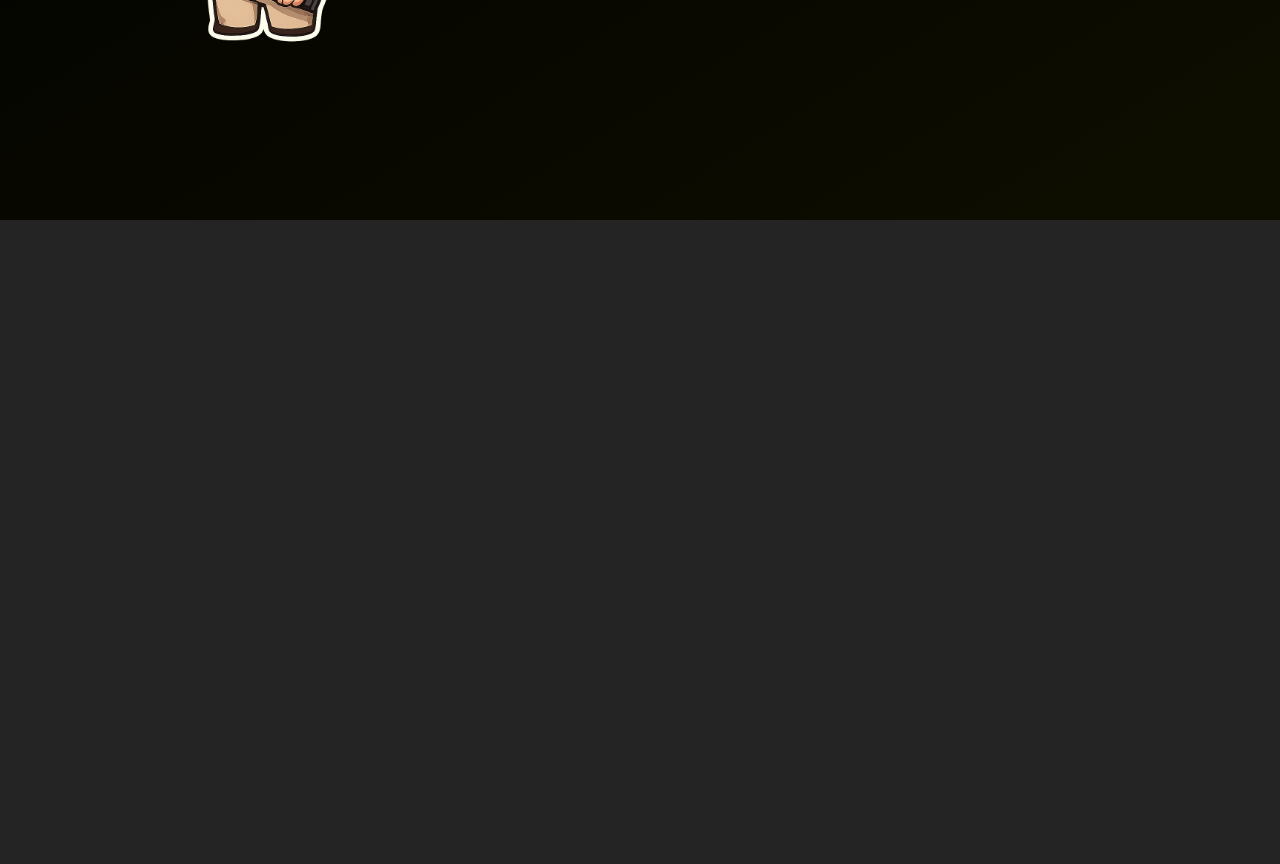
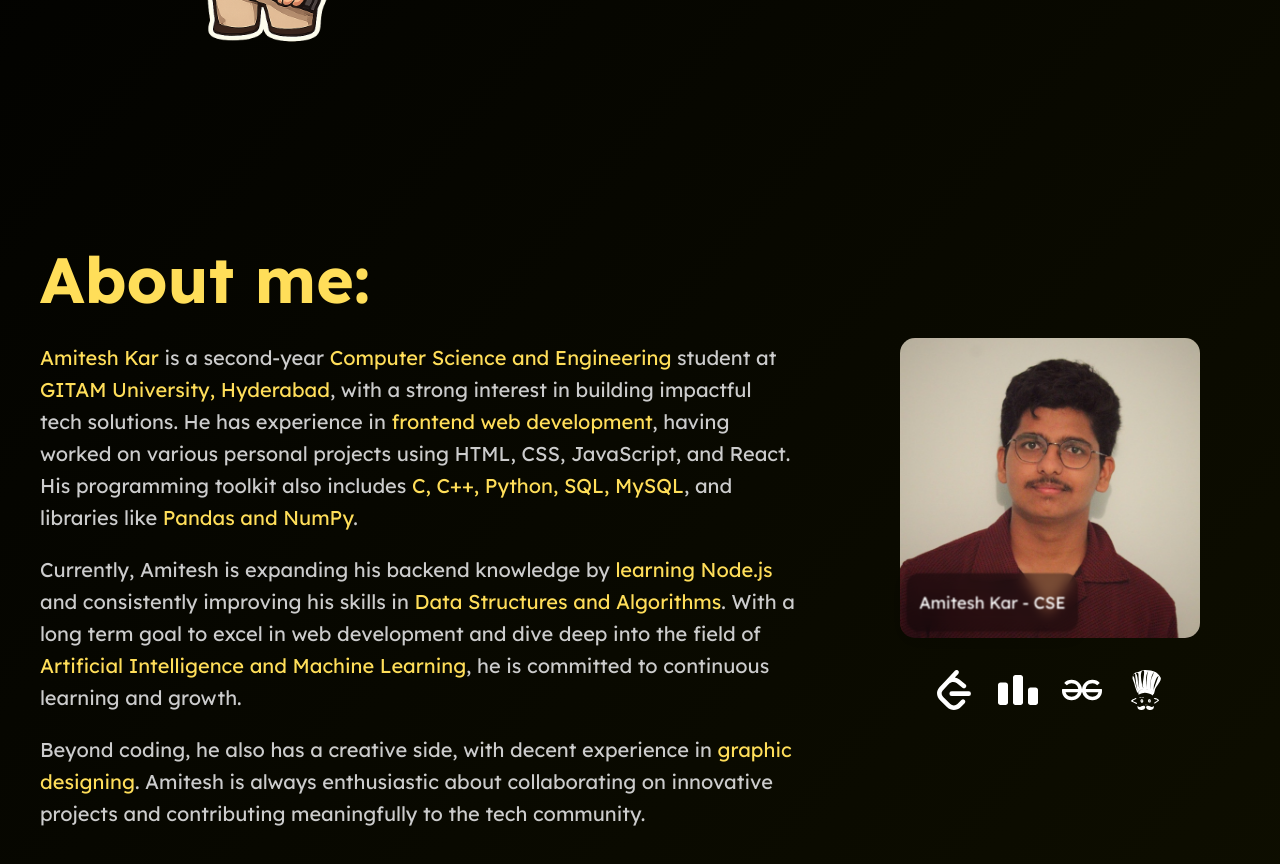
Before and after one commit to AmyKrrrr/Amitesh-Portfolio, a React (Vite) app: page / in a window 1280 px wide. Shown: the part 580-1444 px from the top of the page. Before the commit the page ends 800 px from the top, so only its background shows below. Built offline with nearby package versions, Linux system fonts and the light colour scheme.

Commit message:
Add About

```diff
--- a/package.json
+++ b/package.json
@@ -15,7 +15,8 @@
     "framer-motion": "^12.23.6",
     "react": "^19.1.0",
     "react-activity-calendar": "^2.7.13",
-    "react-dom": "^19.1.0"
+    "react-dom": "^19.1.0",
+    "react-icons": "^5.5.0"
   },
   "devDependencies": {
     "@eslint/js": "^9.30.1",
--- a/src/App.jsx
+++ b/src/App.jsx
@@ -1,11 +1,13 @@
 import Header from "./components/Header";
 import Hero from "./components/Hero";
+import About from "./components/About";
 
 function App() {
   return (
     <div>
       <Header />
       <Hero />
+      <About />
     </div>
   );
 }
--- /dev/null
+++ b/src/components/About.css
@@ -0,0 +1,93 @@
+.about-section {
+  display: flex;
+  align-items: center;
+  justify-content: center; /* Center the image and text block */
+  gap: 4rem; /* Space between image and text */
+  padding: 4rem 0; /* More padding for separation from previous section */
+  max-width: 1200px; /* Keep consistent with hero section max-width */
+  margin: 0 auto;
+  text-align: left; /* Align text within its content block */
+  /* flex-direction: row-reverse; */
+}
+
+.about-text-content {
+    flex: 1; /* Allow text content to take remaining space */
+}
+/* max-width: 600px; Limit text width for readability, adjust as needed */
+
+.about-heading {
+  font-size: 4rem; /* Large heading size */
+  color: #ffde59; /* Highlight color for "About me:" */
+  margin-bottom: 1.5rem;
+  line-height: 1.2;
+}
+
+.about-description {
+  font-size: 1.25rem; /* Slightly smaller than hero description, adjust as needed */
+  line-height: 1.6;
+  color: #cccccc;
+}
+
+.high {
+  color: #ffde59; /* Same yellow color as your heading */
+}
+
+.tilted-card-blur-bg {
+  position: relative;
+  width: 100%;
+  height: 100%;
+  border-radius: 16px;
+  overflow: hidden;
+  background-color: rgba(0, 0, 0, 0.2); /* Optional: translucent dark background */
+  backdrop-filter: blur(8px); /* For background blur */
+  -webkit-backdrop-filter: blur(8px); /* Safari support */
+}
+
+.tilted-card-caption {
+  position: absolute;
+  bottom: 10px;
+  right: 10px;
+  background-color: rgba(255, 255, 255, 0.25);
+  color: white;
+  padding: 6px 12px;
+  border-radius: 12px;
+  font-size: 12px;
+  font-weight: bold;
+  backdrop-filter: blur(5px);
+  -webkit-backdrop-filter: blur(5px);
+  z-index: 5;
+}
+
+.image-and-icons-container {
+  display: flex;
+  flex-direction: column; /* Stacks items vertically */
+  align-items: center;   /* Centers items horizontally */
+  gap: 1rem; /* Optional: Adds a little space between the image and icons */
+}
+
+.social-icon + .social-icon {
+  margin-left: 1.5rem; /* Adjust this value to increase or decrease the gap */
+}
+
+#icon-container {
+  align-items: center;
+}
+
+/* Style the icons (SVG elements) directly for size */
+#icon-container svg {
+  width: 2.5rem;  /* 40px - Adjust size as needed */
+  height: 2.5rem; /* 40px - Adjust size as needed */
+  transition: transform 0.2s ease-in-out;
+  fill: white;
+}
+
+/* Add spacing between the icons */
+#icon-container a + a {
+  margin-left: 1.5rem; /* Adjust gap as needed */
+}
+
+/* Optional: Re-add the hover effect */
+#icon-container svg:hover {
+  transform: scale(1.1);
+  fill: #ffde59;
+}
--- /dev/null
+++ b/src/components/About.jsx
@@ -0,0 +1,100 @@
+import React from "react";
+import "./About.css";
+import TitledCard from "./TitledCard";
+import Highlighted from "./Highlighted";
+
+import { SiLeetcode } from "react-icons/si";
+import { SiCodeforces } from "react-icons/si";
+import { SiGeeksforgeeks } from "react-icons/si";
+import { SiCodechef } from "react-icons/si";
+
+const About = () => {
+  return (
+    <section id="about" className="about-section">
+      <div className="about-text-content">
+        <h2 className="about-heading">About me:</h2>
+        <p className="about-description">
+          <span className="high">Amitesh Kar</span> is a second-year{" "}
+          <span className="high">Computer Science and Engineering</span> student
+          at <span className="high">GITAM University, Hyderabad</span>, with a
+          strong interest in building impactful tech solutions. He has
+          experience in <span className="high">frontend web development</span>,
+          having worked on various personal projects using HTML, CSS,
+          JavaScript, and React. His programming toolkit also includes{" "}
+          <span className="high">C, C++, Python, SQL, MySQL</span>, and
+          libraries like <span className="high">Pandas and NumPy</span>.
+        </p>
+        <p className="about-description">
+          Currently, Amitesh is expanding his backend knowledge by{" "}
+          <span className="high">learning Node.js</span> and consistently
+          improving his skills in{" "}
+          <span className="high">Data Structures and Algorithms</span>. With a
+          long term goal to excel in web development and dive deep into the
+          field of{" "}
+          <span className="high">
+            Artificial Intelligence and Machine Learning
+          </span>
+          , he is committed to continuous learning and growth.
+        </p>
+        <p className="about-description">
+          Beyond coding, he also has a creative side, with decent experience in{" "}
+          <span className="high">graphic designing</span>. Amitesh is always
+          enthusiastic about collaborating on innovative projects and
+          contributing meaningfully to the tech community.
+        </p>
+      </div>
+      <div className="image-and-icons-container">
+        <TitledCard
+          imageSrc="images/avatar.jpg"
+          altText=""
+          captionText=""
+          containerHeight="300px"
+          containerWidth="300px"
+          imageHeight="300px"
+          imageWidth="300px"
+          rotateAmplitude={12}
+          scaleOnHover={1.2}
+          showMobileWarning={false}
+          showTooltip={true}
+          displayOverlayContent={true}
+          overlayContent={
+            <p className="tilted-card-demo-text">Amitesh Kar - CSE</p>
+          }
+        />
+        <div id="icon-container" className="flex mt-10">
+          <a
+            href="https://leetcode.com/Amykrrrr"
+            target="_blank"
+            rel="noopener noreferrer"
+          >
+            {/* Note: All extra classes are removed from the icons */}
+            <SiLeetcode />
+          </a>
+          <a
+            href="https://codeforces.com/profile/amykrrrr"
+            target="_blank"
+            rel="noopener noreferrer"
+          >
+            <SiCodeforces />
+          </a>
+          <a
+            href="https://auth.geeksforgeeks.org/user/amites3dfd"
+            target="_blank"
+            rel="noopener noreferrer"
+          >
+            <SiGeeksforgeeks />
+          </a>
+          <a
+            href="https://www.codechef.com/users/amykrrrr"
+            target="_blank"
+            rel="noopener noreferrer"
+          >
+            <SiCodechef />
+          </a>
+        </div>
+      </div>
+    </section>
+  );
+};
+
+export default About;
--- a/src/components/Header.jsx
+++ b/src/components/Header.jsx
@@ -1,10 +1,13 @@
 import React from "react";
 import "./Header.css";
+import ShinyText from "./ShinyText";
 
 const Header = () => {
   return (
     <header className="header">
-      <div className="logo">AmyScript</div>
+      <div className="logo">
+        <ShinyText text="AmyScript" className="custom-class" />
+      </div>
       <nav className="nav">
         <ul>
           <li>
--- /dev/null
+++ b/src/components/Highlighted.jsx
@@ -0,0 +1,5 @@
+const Highlighted = ({ text }) => {
+  return <p color="#ffde59">{text}</p>;
+};
+
+export default Highlighted;
--- /dev/null
+++ b/src/components/ShinyText.css
@@ -0,0 +1,27 @@
+.shiny-text {
+  color: #b5b5b5a4; /* Adjust this color to change intensity/style */
+  background: linear-gradient(
+    120deg,
+    rgba(255, 255, 255, 0) 40%,
+    rgba(255, 255, 255, 0.8) 50%,
+    rgba(255, 255, 255, 0) 60%
+  );
+  background-size: 200% 100%;
+  -webkit-background-clip: text;
+  background-clip: text;
+  display: inline-block;
+  animation: shine 5s linear infinite;
+}
+
+@keyframes shine {
+  0% {
+    background-position: 100%;
+  }
+  100% {
+    background-position: -100%;
+  }
+}
+
+.shiny-text.disabled {
+  animation: none;
+}
--- /dev/null
+++ b/src/components/ShinyText.jsx
@@ -0,0 +1,16 @@
+import "./ShinyText.css";
+
+const ShinyText = ({ text, disabled = false, speed = 3, className = "" }) => {
+  const animationDuration = `${speed}s`;
+
+  return (
+    <div
+      className={`shiny-text ${disabled ? "disabled" : "false"} ${className}`}
+      style={{ animationDuration }}
+    >
+      {text}
+    </div>
+  );
+};
+
+export default ShinyText;
--- a/src/components/TitledCard.css
+++ b/src/components/TitledCard.css
@@ -43,12 +43,33 @@
 
 .tilted-card-overlay {
   position: absolute;
-  top: 0;
-  left: 0;
+  bottom: 12px;
+  left: 12px;
   z-index: 2;
+  padding: 0px 12px;
+  color: #fff;
   will-change: transform;
   transform: translateZ(30px);
+
+  background-color: rgba(0, 0, 0, 0.4); /* semi-transparent bg */
+  backdrop-filter: blur(6px); /* 🎯 blurs only behind this element */
+  -webkit-backdrop-filter: blur(6px); /* Safari support */
+
+  border-radius: 12px;
+  white-space: nowrap;
+  box-shadow: 0 4px 12px rgba(0, 0, 0, 0.25);
 }
+/* height: 100%;
+width: 100%;
+border-radius: 16px;
+background-color: rgba(255, 255, 255, 0);
+backdrop-filter: blur(10px);
+-webkit-backdrop-filter: blur(10px);
+display: flex;
+align-items: flex-end;
+justify-content: flex-start;
+padding: 12px;
+box-sizing: border-box; */
 
 .tilted-card-caption {
   pointer-events: none;
--- a/src/index.css
+++ b/src/index.css
@@ -32,3 +32,7 @@ h1 {
   font-size: 3.2em;
   line-height: 1.1;
 }
+
+html {
+  scroll-behavior: smooth;
+}
```
Also changed, not shown: public/images/avatar.jpg (added), 1 other file (tests, documents, lock files or other folders).
